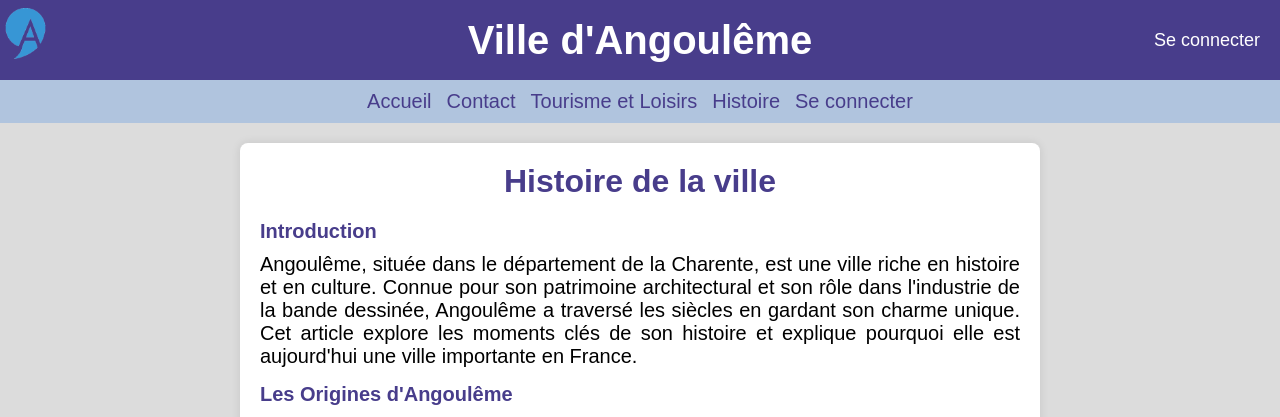
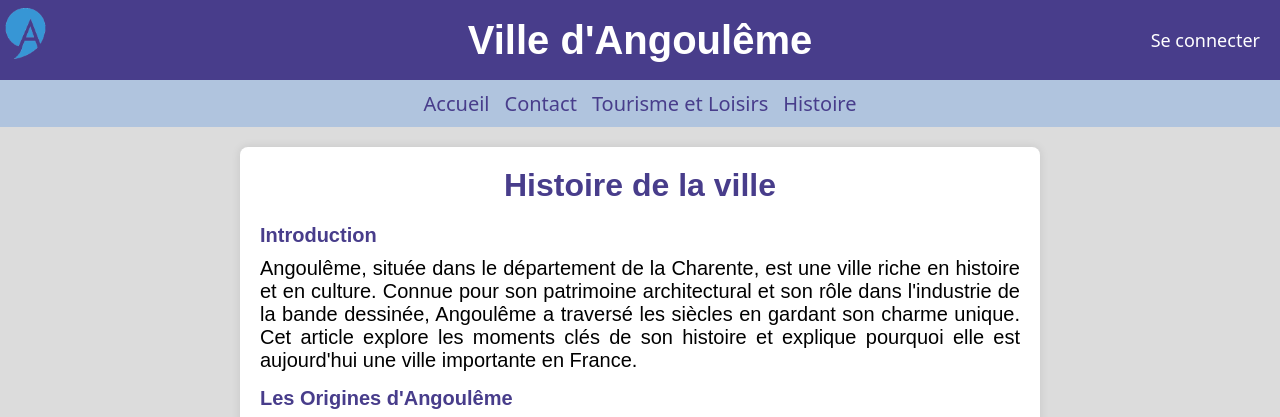
Before and after one commit to NohanM1008/Projet-web-semestre-1-site-angoul-me, a PHP site: page /html/histoire.html in a window 1280 px wide. Shown: the top 417 px of the page. Run offline with PHP 8.4, Linux system fonts and the light colour scheme.

Commit message:
modif header

```diff
--- a/css/header.css
+++ b/css/header.css
@@ -40,7 +40,7 @@ header a {
     font-size: 18px;
     text-decoration: none;
     margin-left: auto; /* Pousse le lien "Se connecter" à l'extrême droite */
-    font-family: 'Raleway', sans-serif;
+    font-family: system-ui, -apple-system, BlinkMacSystemFont, 'Segoe UI', Roboto, Oxygen, Ubuntu, Cantarell, 'Open Sans', 'Helvetica Neue', sans-serif;
 }
 
 nav {
@@ -69,7 +69,7 @@ nav ol li {
 nav ol li a {
     color: var(--bleufonce);
     font-size: 20px;
-    font-family: 'Raleway', sans-serif;
+    font-family:system-ui, -apple-system, BlinkMacSystemFont, 'Segoe UI', Roboto, Oxygen, Ubuntu, Cantarell, 'Open Sans', 'Helvetica Neue', sans-serif;
 }
 
 nav ol li a:hover {
--- a/html/histoire.html
+++ b/html/histoire.html
@@ -19,7 +19,6 @@
                 <li><a href="../html/contact.html">Contact</a></li>
                 <li><a href="../html/loisirs.html">Tourisme et Loisirs</a></li>
                 <li><a href="../html/histoire.html">Histoire</a></li>
-                <li><a href="../html/connexion.html">Se connecter</a></li>
             </ol>
         </nav>
         <body>
```
